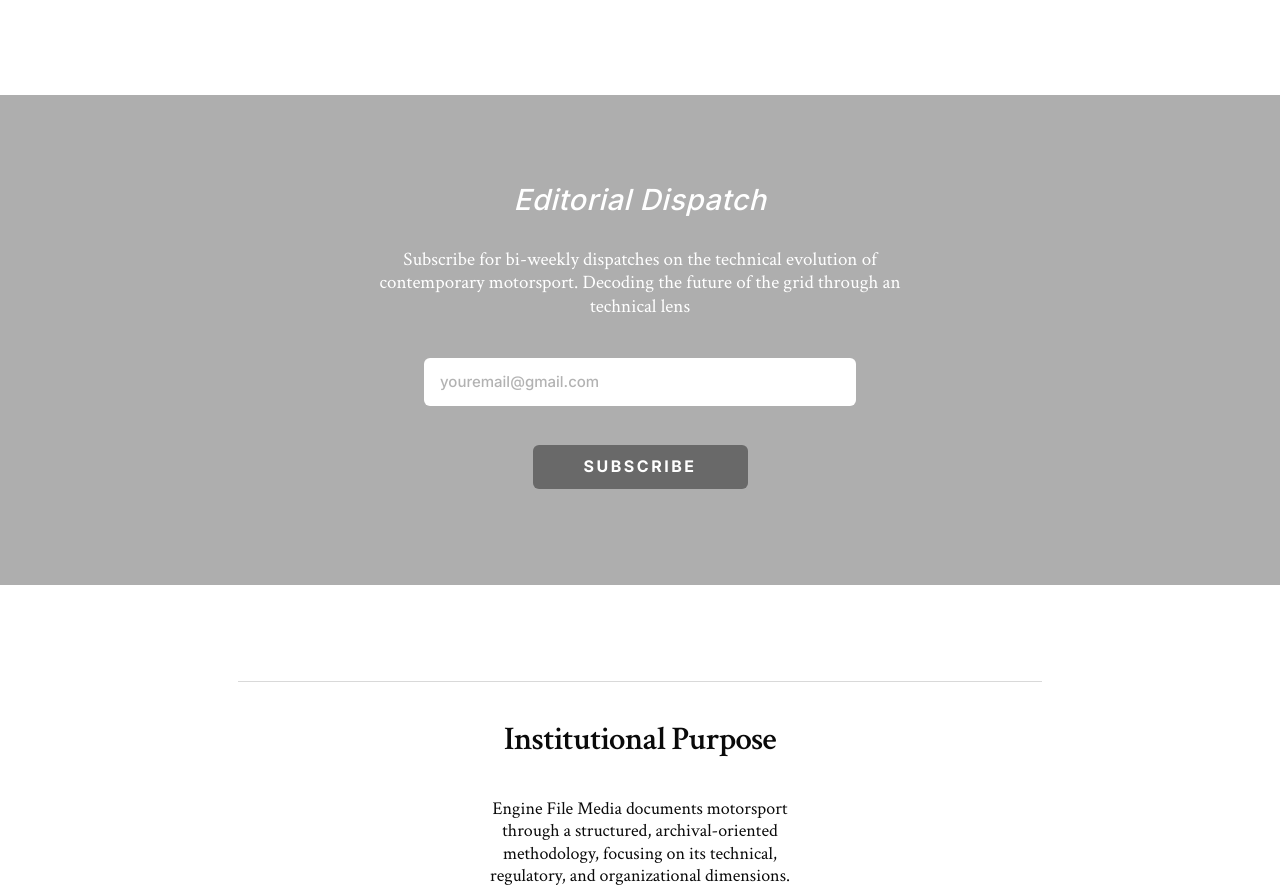
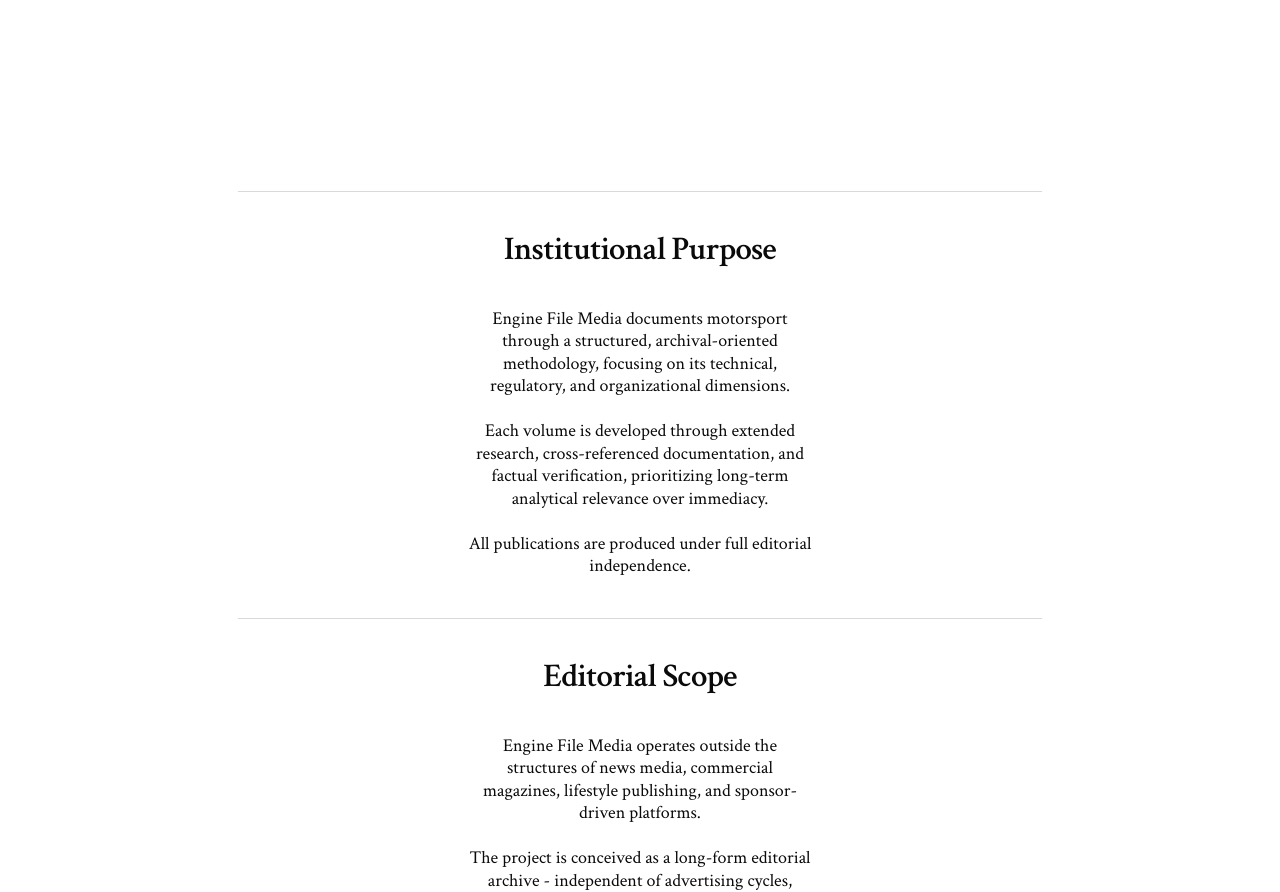
Before and after one commit to Engine-File-Media/front-engine-file-media, a React (Vite) app: page / in a window 1280 px wide. Shown: the part 1068-1960 px from the top of the page. Built offline with nearby package versions, Linux system fonts and the light colour scheme; no server answers.

Commit message:
refactor(HomePage): comment out unused email subscription logic

```diff
--- a/src/components/pages/HomePage.tsx
+++ b/src/components/pages/HomePage.tsx
@@ -1,25 +1,25 @@
-import { useState } from 'react';
+//import { useState } from 'react';
 import { NavLink } from 'react-router-dom';
 import { assetsUrls } from '../../assets';
 
 function HomePage() {
-    const [email, setEmail] = useState('');
-    const [emailError, setEmailError] = useState('');
+    // const [email, setEmail] = useState('');
+    // const [emailError, setEmailError] = useState('');
 
-    const handleSubscribe = (event: React.FormEvent<HTMLFormElement>) => {
-        event.preventDefault();
+    // const handleSubscribe = (event: React.FormEvent<HTMLFormElement>) => {
+    //     event.preventDefault();
 
-        const trimmedEmail = email.trim();
-        const emailPattern = /^[^\s@]+@[^\s@]+\.[^\s@]+$/;
+    //     const trimmedEmail = email.trim();
+    //     const emailPattern = /^[^\s@]+@[^\s@]+\.[^\s@]+$/;
 
-        if (!emailPattern.test(trimmedEmail)) {
-            setEmailError('Please enter a valid email address.');
-            return;
-        }
+    //     if (!emailPattern.test(trimmedEmail)) {
+    //         setEmailError('Please enter a valid email address.');
+    //         return;
+    //     }
 
-        setEmailError('');
-        console.log(trimmedEmail);
-    };
+    //     setEmailError('');
+    //     console.log(trimmedEmail);
+    // };
 
     return (
         <main className="w-full max-w-full overflow-x-hidden flex flex-col items-center bg-white">
@@ -123,7 +123,7 @@
                 </div>
             </section>
 
-            <section className="w-full bg-[#AEAEAE] flex items-center justify-center py-4 md:py-20">
+            {/* <section className="w-full bg-[#AEAEAE] flex items-center justify-center py-4 md:py-20">
                 <div className="w-full max-w-99.5 flex flex-col items-center px-5.5 py-4 md:max-w-337.5 md:px-6">
                     <h2
                         className="m-0 text-center text-[21px] italic font-medium leading-4.5 tracking-[0.6px] text-white md:text-[26px] lg:text-[29px]"
@@ -173,7 +173,7 @@
                         </button>
                     </form>
                 </div>
-            </section>
+            </section> */}
 
             <section className="w-full bg-white flex flex-col items-center py-10 md:py-24">
                 <div className="w-full max-w-71 h-px bg-[#D9D9D9] md:max-w-201" />
```
